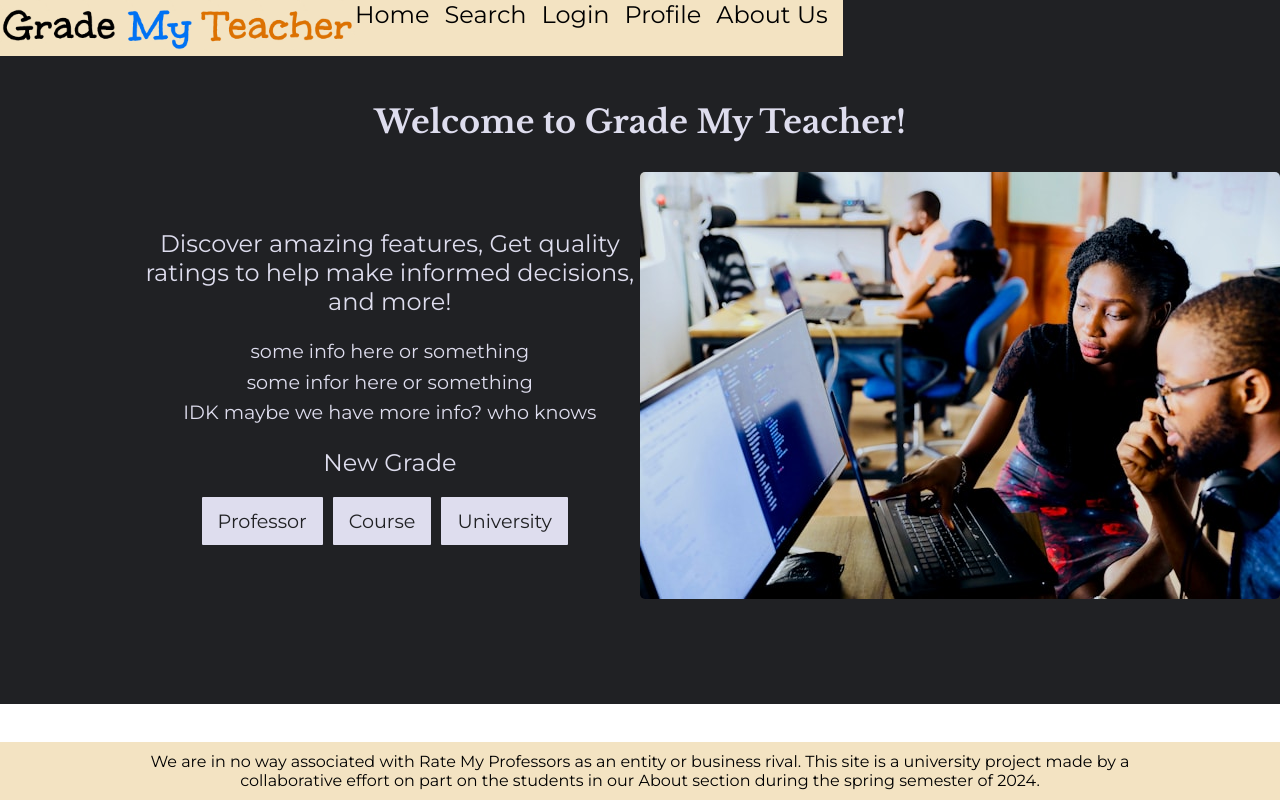
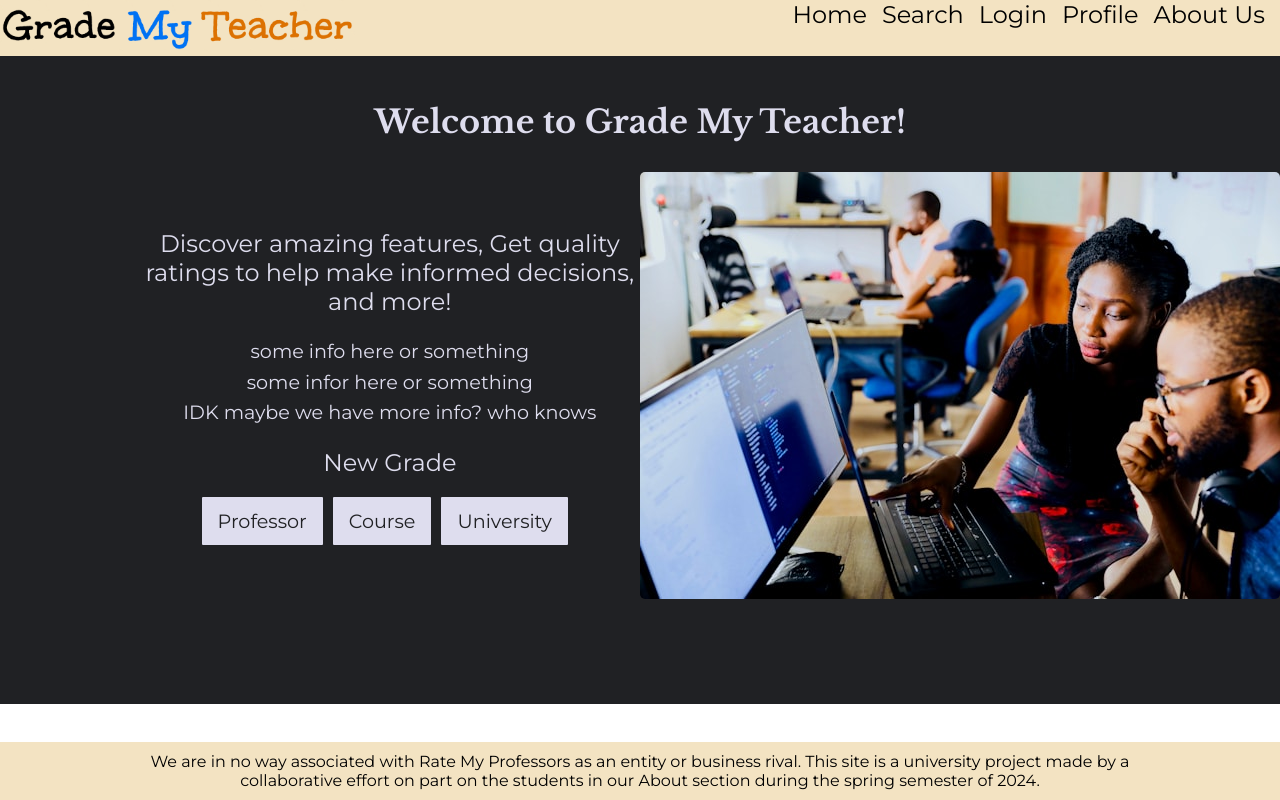
Before and after one commit to darrelawah/GradeMyTeacher, a Next.js app: page / in a window 1280 px wide. Built offline with nearby package versions, Linux system fonts and the light colour scheme; a web font is replaced by a local one.

Commit message:
navbar fixed again

```diff
--- a/app/globals.css
+++ b/app/globals.css
@@ -191,9 +191,9 @@ button {
 }
 .header {
   position: fixed;
-  left: 0;
+  right: 0;
   top: 0;
-  width: 100;
+  width: 100%;
   background-color: var(--gmtBeige);
   display: flex;
   justify-content: flex-end;
```
